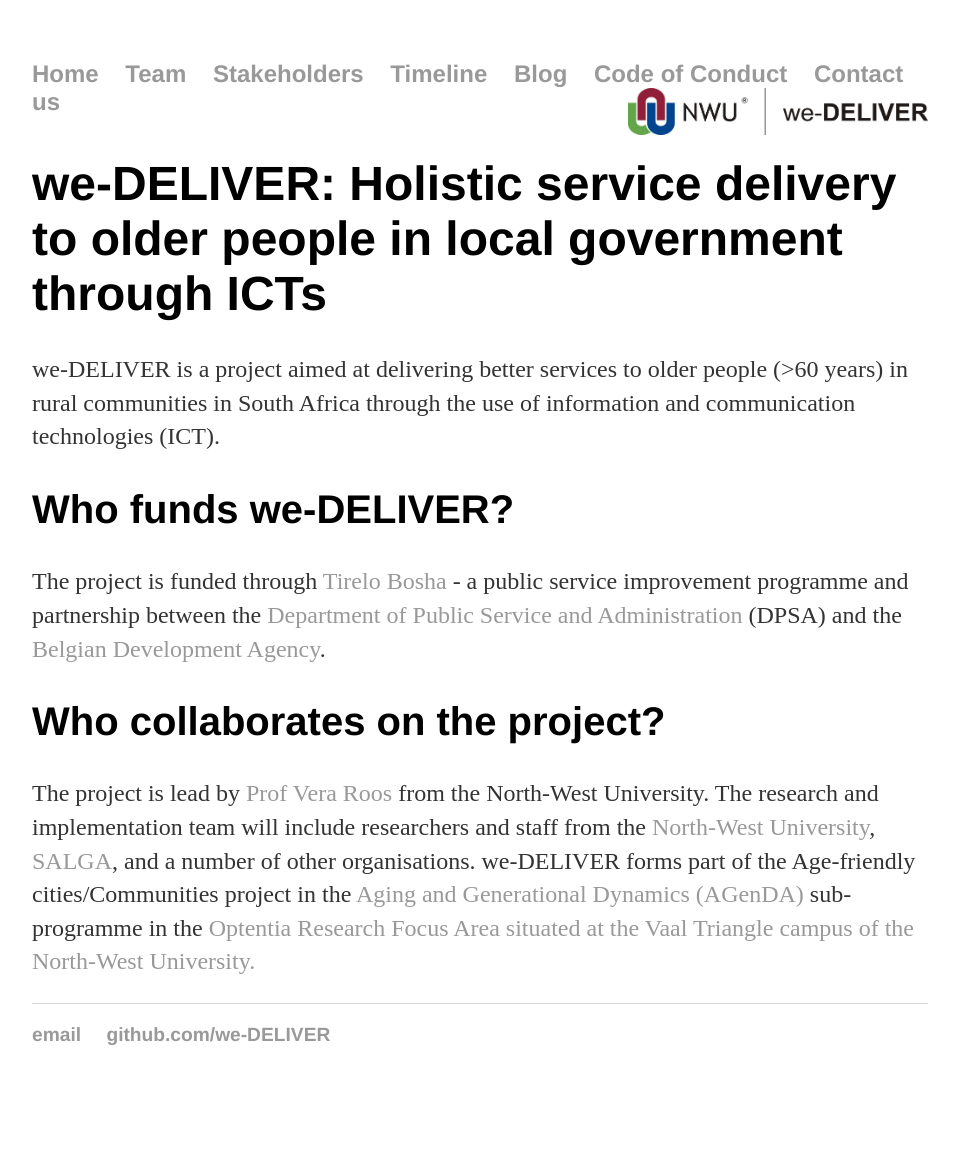
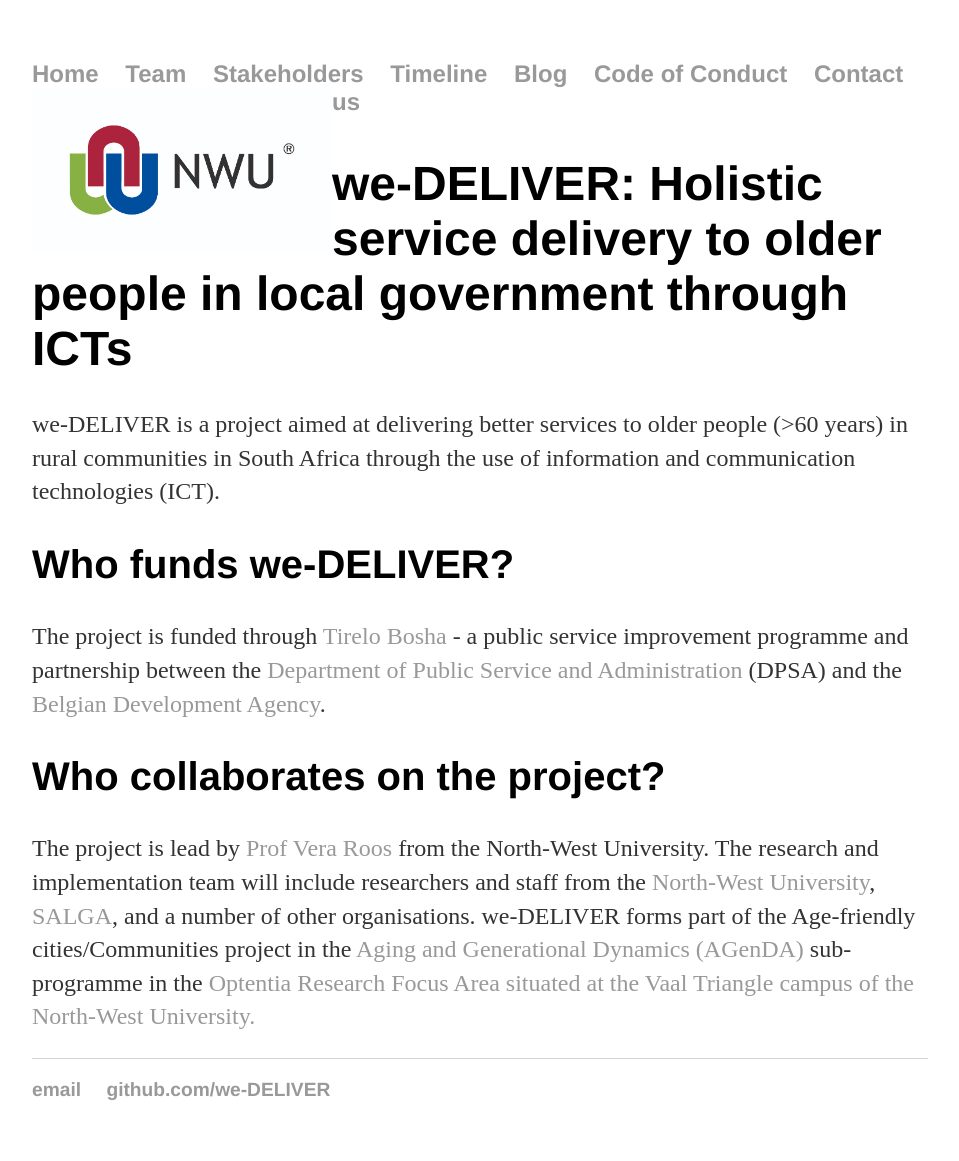
Before and after one commit to zjsteyn/we-DELIVER.github.io, a Jekyll site: the page built from index.html, in a window 1280 px wide. Shown: the whole page, without its empty margins (160-1119 px from the left). Built offline with Jekyll 4.4.1, drawn with Linux system fonts in a browser that asks for light colours; before the commit the page ends 1106 px from its top, so only the background shows below that.

Commit message:
Changed logo as per NWU CID office instructions

```diff
--- a/_layouts/default.html
+++ b/_layouts/default.html
@@ -15,7 +15,7 @@
 	        	   	<li><a href="/blog">Blog</a></li>
 				<li><a href="/conduct">Code of Conduct</a></li>
 	        	   	<li><a href="/contact">Contact us</a></li>
-				<li><a href="{{ HOME_PATH }}"><img src="{{ site.url }}/assets/NWU l we-Deliver CMYK.jpg" style="width:300px" align="right"/></a></li>
+				<li><a href="{{ HOME_PATH }}"><img src="{{ site.url }}/assets/logos/AKKRONIEM_HORISONTAAL_CMYK.jpg" style="width:300px" align="left"/></a></li>
 
 	    		</ul>
 			</nav>
```
